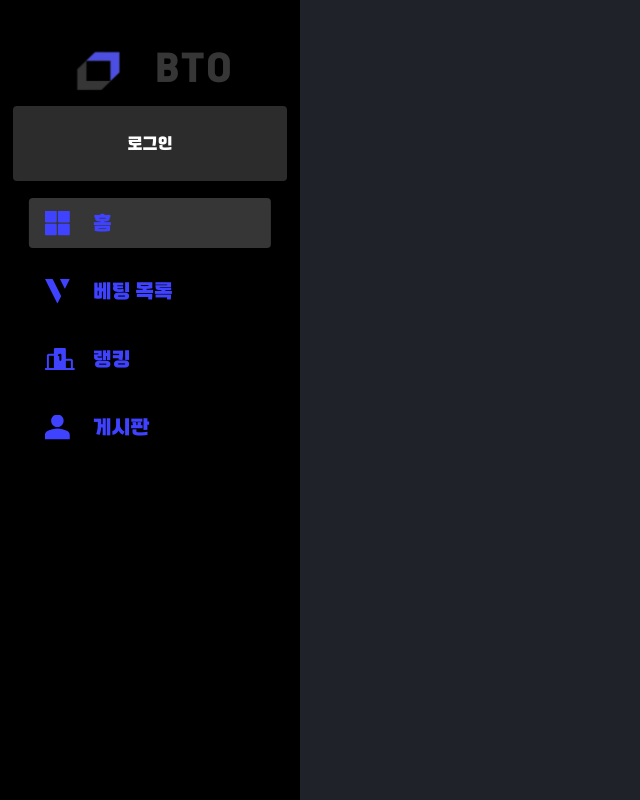
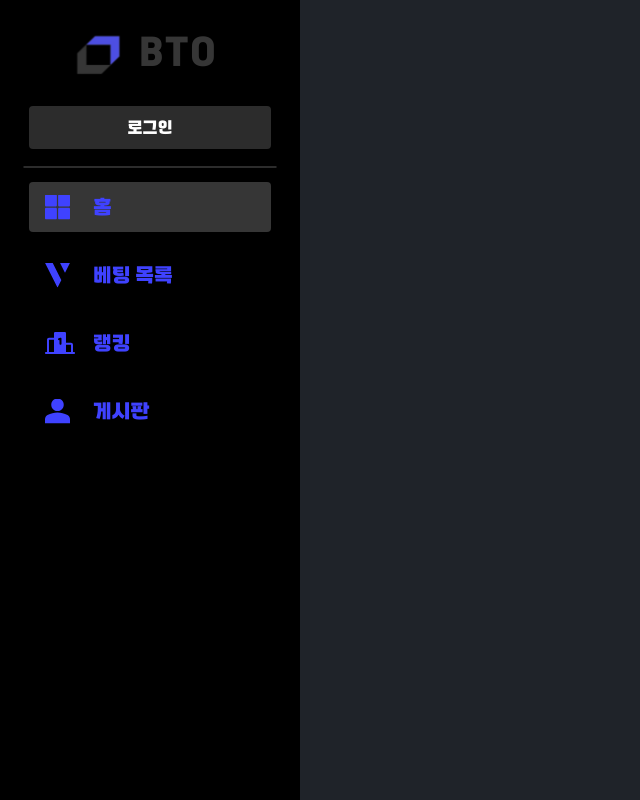
Before and after one commit to Bto10/BTO_Client, a React (Vite) app: page / in a window 1280 px wide. Shown: the whole page, without its empty margins (0-640 px from the left). Built offline with nearby package versions, Linux system fonts and the light colour scheme.

Commit message:
set 컴포넌트 분리

```diff
--- a/src/App.css
+++ b/src/App.css
@@ -1,12 +1,7 @@
+/* 주석있는 코드 삭제 */
 .App {
   width: 100vi;
+  height: 100vh;
   height: 100dvh;
   background-color: #1F2329;
-  display: flex;
-  flex-direction: row;
 }
-
-.App section {
-  padding: 1rem;
-  width: 76.75%;
-}
--- a/src/components/betting/set/BettingSet.jsx
+++ b/src/components/betting/set/BettingSet.jsx
@@ -1,6 +1,6 @@
 import './bettingSet.css'
 import BettingTitle from '../title/BettingTitle';
-import BettingDetail from './../BettingDetail';
+import BettingDetail from './../betting-teams/BettingDetail';
 
 function BettingSet(props){
     return (
```
Also changed, not shown: src/App.jsx (+6 -5 lines), src/pages/betting/list/BettingList.jsx (+12 -11 lines).
